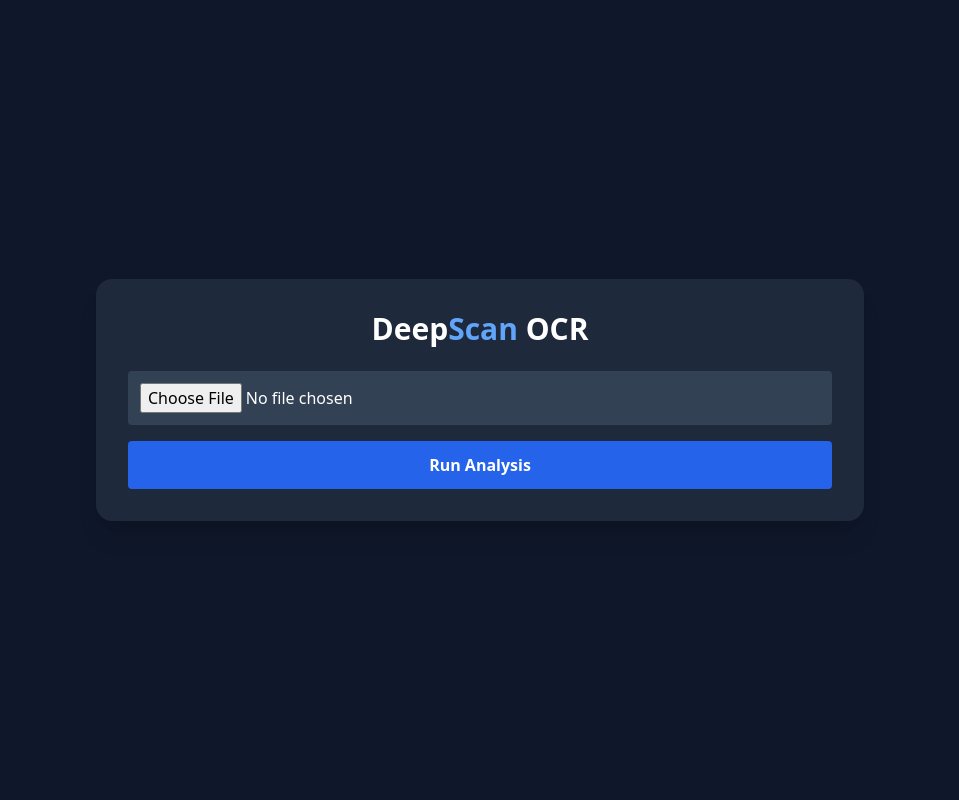
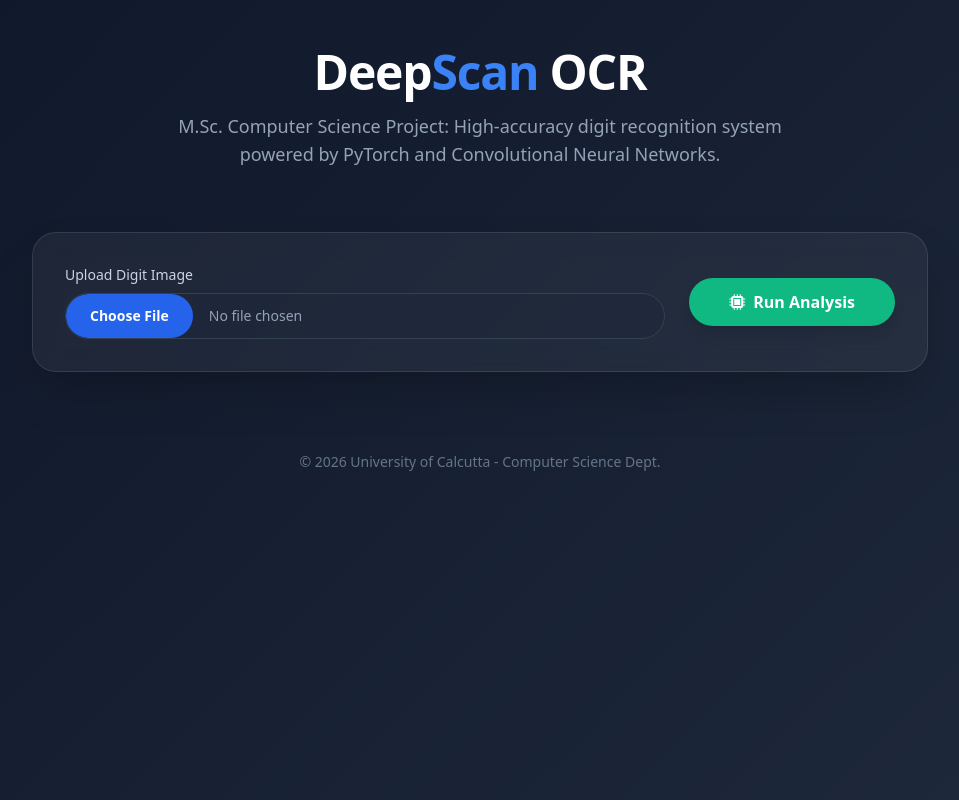
Before and after one commit to itspriyambhattacharya/msc-project-ocr-digit-app-2, a Flask app: page / in a window 1280 px wide. Shown: the whole page, without its empty margins (160-1119 px from the left). Run offline with Flask 3, Linux system fonts and the light colour scheme; some libraries are stand-ins or nearby versions.

Commit message:
updated ui

```diff
--- a/templates/index.html
+++ b/templates/index.html
@@ -2,55 +2,170 @@
 <html lang="en">
   <head>
     <meta charset="UTF-8" />
+    <meta name="viewport" content="width=device-width, initial-scale=1.0" />
     <title>DeepScan | OCR Digit Recognition</title>
+
     <script src="https://cdn.tailwindcss.com"></script>
+
+    <link
+      href="https://cdnjs.cloudflare.com/ajax/libs/font-awesome/6.0.0/css/all.min.css"
+      rel="stylesheet"
+    />
+
+    <style>
+      body {
+        background: linear-gradient(135deg, #0f172a 0%, #1e293b 100%);
+        min-height: 100vh;
+      }
+      .glass {
+        background: rgba(255, 255, 255, 0.05);
+        backdrop-filter: blur(12px);
+        border: 1px solid rgba(255, 255, 255, 0.1);
+      }
+    </style>
   </head>
-  <body
-    class="bg-slate-900 text-white min-h-screen flex items-center justify-center"
-  >
-    <div class="w-full max-w-3xl p-8 bg-slate-800 rounded-2xl shadow-xl">
-      <h1 class="text-3xl font-bold mb-6 text-center">
-        Deep<span class="text-blue-400">Scan</span> OCR
+
+  <body class="text-slate-200 font-sans antialiased">
+    <div class="container mx-auto px-4 py-12">
+      <!-- Header -->
+      <header class="text-center mb-16">
+        <h1 class="text-5xl font-extrabold tracking-tight text-white mb-4">
+          Deep<span class="text-blue-500">Scan</span> OCR
         </h1>
+        <p class="text-slate-400 text-lg max-w-2xl mx-auto">
+          M.Sc. Computer Science Project: High-accuracy digit recognition system
+          powered by PyTorch and Convolutional Neural Networks.
+        </p>
+      </header>
 
+      <!-- Upload Card -->
+      <div class="max-w-4xl mx-auto">
+        <div class="glass rounded-3xl p-8 mb-10 shadow-2xl">
           <form
             action="/"
             method="POST"
             enctype="multipart/form-data"
-        class="flex flex-col gap-4"
+            class="flex flex-col md:flex-row items-center gap-6"
           >
+            <div class="flex-1 w-full">
+              <label class="block mb-2 text-sm font-medium text-slate-300">
+                Upload Digit Image
+              </label>
+
               <input
                 type="file"
                 name="file"
                 accept="image/*"
                 required
-          class="bg-slate-700 p-3 rounded"
+                class="block w-full text-sm text-slate-400 file:mr-4 file:py-3 file:px-6 file:rounded-full file:border-0 file:text-sm file:font-semibold file:bg-blue-600 file:text-white hover:file:bg-blue-700 bg-slate-800/50 rounded-full border border-slate-700 cursor-pointer focus:outline-none"
               />
+            </div>
+
             <button
               type="submit"
-          class="bg-blue-600 hover:bg-blue-700 p-3 rounded font-bold"
+              class="w-full md:w-auto px-10 py-3 bg-emerald-500 hover:bg-emerald-600 text-white font-bold rounded-full transition-all transform hover:scale-105 shadow-lg flex items-center justify-center gap-2"
             >
+              <i class="fas fa-microchip"></i>
               Run Analysis
             </button>
           </form>
+        </div>
 
+        <!-- Prediction Section -->
         {% if prediction is not none %}
 
-      <div class="mt-8 grid grid-cols-2 gap-6 items-center">
-        <div>
-          <h3 class="mb-2 text-slate-400">Uploaded Image</h3>
-          <img src="{{ image }}" class="rounded shadow max-h-48" />
-          <p class="text-sm mt-2 text-slate-400">File: {{ filename }}</p>
+        <div class="grid md:grid-cols-2 gap-8">
+          <!-- Uploaded Image -->
+          <div class="glass rounded-3xl p-6 flex flex-col items-center">
+            <h3
+              class="text-slate-400 uppercase text-xs font-bold tracking-widest mb-4"
+            >
+              Input Source
+            </h3>
+
+            <div class="relative group">
+              <img
+                src="{{ image }}"
+                class="rounded-xl border-4 border-slate-700 shadow-2xl max-h-64 object-contain transition-transform duration-500 group-hover:scale-105"
+              />
             </div>
 
-        <div class="text-center">
-          <h3 class="text-slate-400 mb-2">Prediction</h3>
-          <div class="text-6xl font-bold text-blue-400">{{ prediction }}</div>
-          <p class="mt-4">Confidence: {{ confidence }}%</p>
+            {% if filename %}
+            <p class="mt-4 text-slate-500 text-sm italic">
+              File: {{ filename }}
+            </p>
+            {% endif %}
+          </div>
+
+          <!-- Prediction Result -->
+          <div
+            class="glass rounded-3xl p-6 flex flex-col justify-center items-center text-center"
+          >
+            <h3
+              class="text-slate-400 uppercase text-xs font-bold tracking-widest mb-4"
+            >
+              Inference Result
+            </h3>
+
+            <div class="mb-4">
+              <span class="text-8xl font-black text-white drop-shadow-lg">
+                {{ prediction }}
+              </span>
+            </div>
+
+            <!-- Confidence Bar -->
+            <div class="w-full mt-4">
+              <div class="flex justify-between mb-2 px-2">
+                <span class="text-sm font-medium text-blue-400">
+                  Confidence
+                </span>
+                <span class="text-sm font-medium text-blue-400">
+                  {{ confidence }}%
+                </span>
+              </div>
+
+              <div
+                class="w-full bg-slate-800 rounded-full h-4 border border-slate-700"
+              >
+                <div
+                  class="bg-blue-500 h-4 rounded-full transition-all duration-700"
+                  style="width: {{ confidence }}%"
+                ></div>
+              </div>
+            </div>
+
+            <!-- Metadata -->
+            <div class="mt-8 flex gap-4">
+              <div
+                class="bg-slate-800/80 px-4 py-2 rounded-lg border border-slate-700"
+              >
+                <span class="block text-[10px] text-slate-500 uppercase">
+                  Device
+                </span>
+                <span class="text-emerald-400 font-mono text-sm"> CPU </span>
+              </div>
+
+              <div
+                class="bg-slate-800/80 px-4 py-2 rounded-lg border border-slate-700"
+              >
+                <span class="block text-[10px] text-slate-500 uppercase">
+                  Model
+                </span>
+                <span class="text-blue-400 font-mono text-sm">
+                  PriyamDigitNet
+                </span>
+              </div>
+            </div>
           </div>
         </div>
 
         {% endif %}
       </div>
+
+      <!-- Footer -->
+      <footer class="mt-20 text-center text-slate-500 text-sm">
+        <p>&copy; 2026 University of Calcutta - Computer Science Dept.</p>
+      </footer>
+    </div>
   </body>
 </html>
```
Lines whose indentation alone changed are shown as unchanged.
